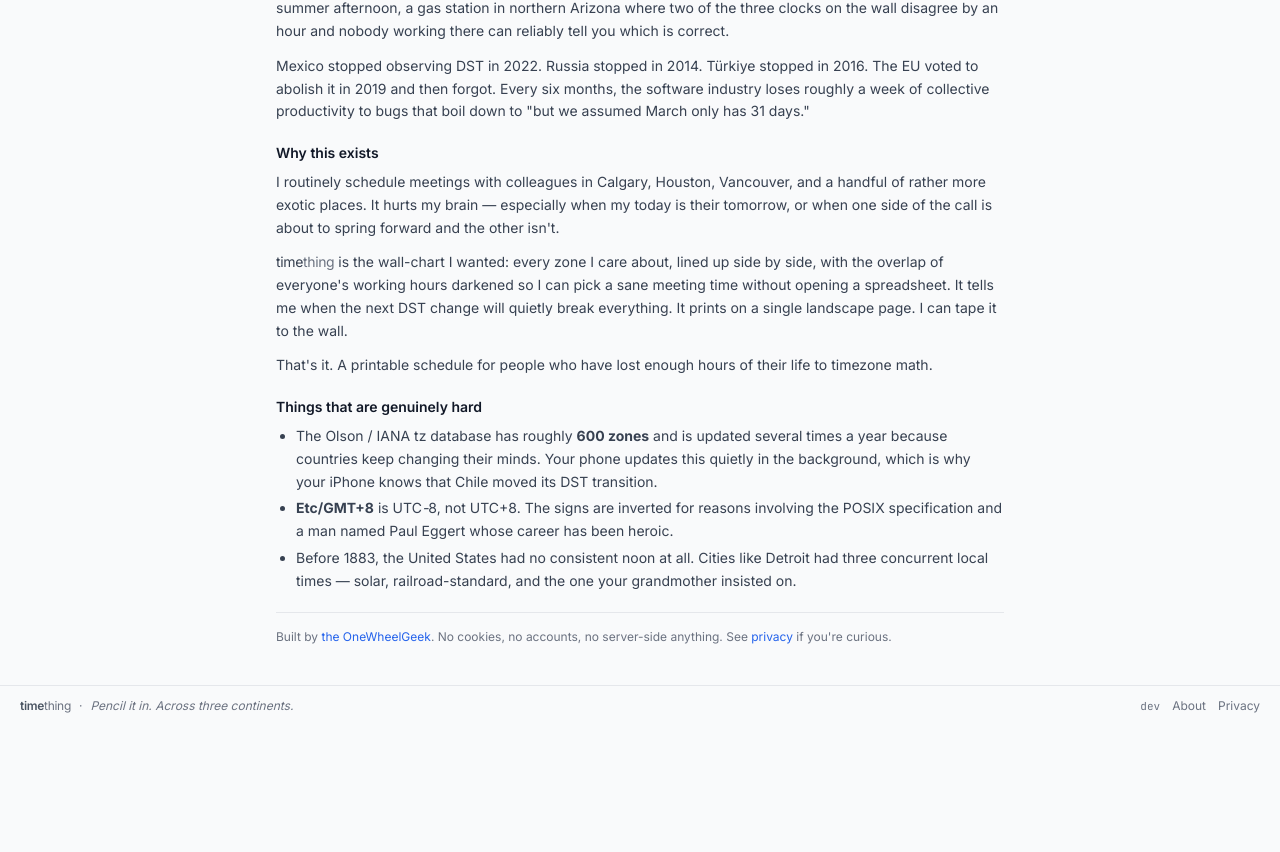
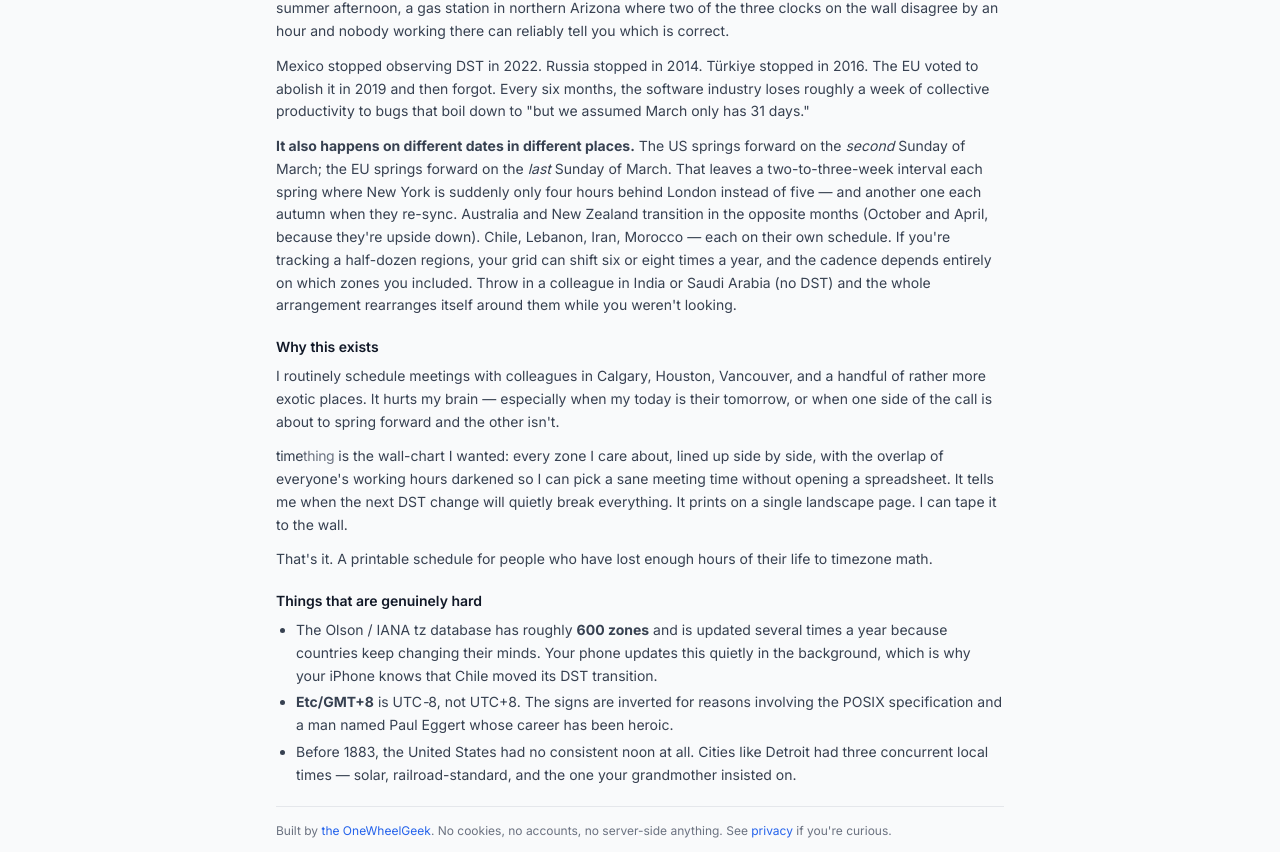
Before and after one commit to jclement/timething, a React (Vite) app: page /about in a window 1280 px wide. Shown: the part 1057-1909 px from the top of the page. Before the commit the page ends 1783 px from the top, so only its background shows below. Built offline with nearby package versions, Linux system fonts and the light colour scheme.

Commit message:
feat: enhance about page with detailed explanation of daylight saving time variations

```diff
--- a/src/components/Dashboard.tsx
+++ b/src/components/Dashboard.tsx
@@ -519,7 +519,10 @@ function FirstRunHelp() {
         <li>
           <span className="font-medium">Export PDF</span> gives you a landscape
           printout to tape next to your monitor. Just remember DST will nudge the
-          whole thing twice a year — the PDF includes a "valid through" date.
+          whole thing multiple times a year — the exact number depends on the
+          zones you track, because the US, Europe, and the southern hemisphere
+          don't change on the same day. The PDF (and the app) show a "valid
+          through" date that tracks the next transition across all your zones.
         </li>
       </ul>
     </div>
--- a/src/routes/about.tsx
+++ b/src/routes/about.tsx
@@ -116,6 +116,21 @@ function AboutPage() {
               a week of collective productivity to bugs that boil down to "but we
               assumed March only has 31 days."
             </p>
+            <p>
+              <strong>It also happens on different dates in different places.</strong>{" "}
+              The US springs forward on the <em>second</em> Sunday of March; the EU
+              springs forward on the <em>last</em> Sunday of March. That leaves a
+              two-to-three-week interval each spring where New York is suddenly
+              only four hours behind London instead of five — and another one each
+              autumn when they re-sync. Australia and New Zealand transition in
+              the opposite months (October and April, because they're upside
+              down). Chile, Lebanon, Iran, Morocco — each on their own schedule.
+              If you're tracking a half-dozen regions, your grid can shift six or
+              eight times a year, and the cadence depends entirely on which zones
+              you included. Throw in a colleague in India or Saudi Arabia (no
+              DST) and the whole arrangement rearranges itself around them while
+              you weren't looking.
+            </p>
           </Section>
 
           <Section title="Why this exists">
```
